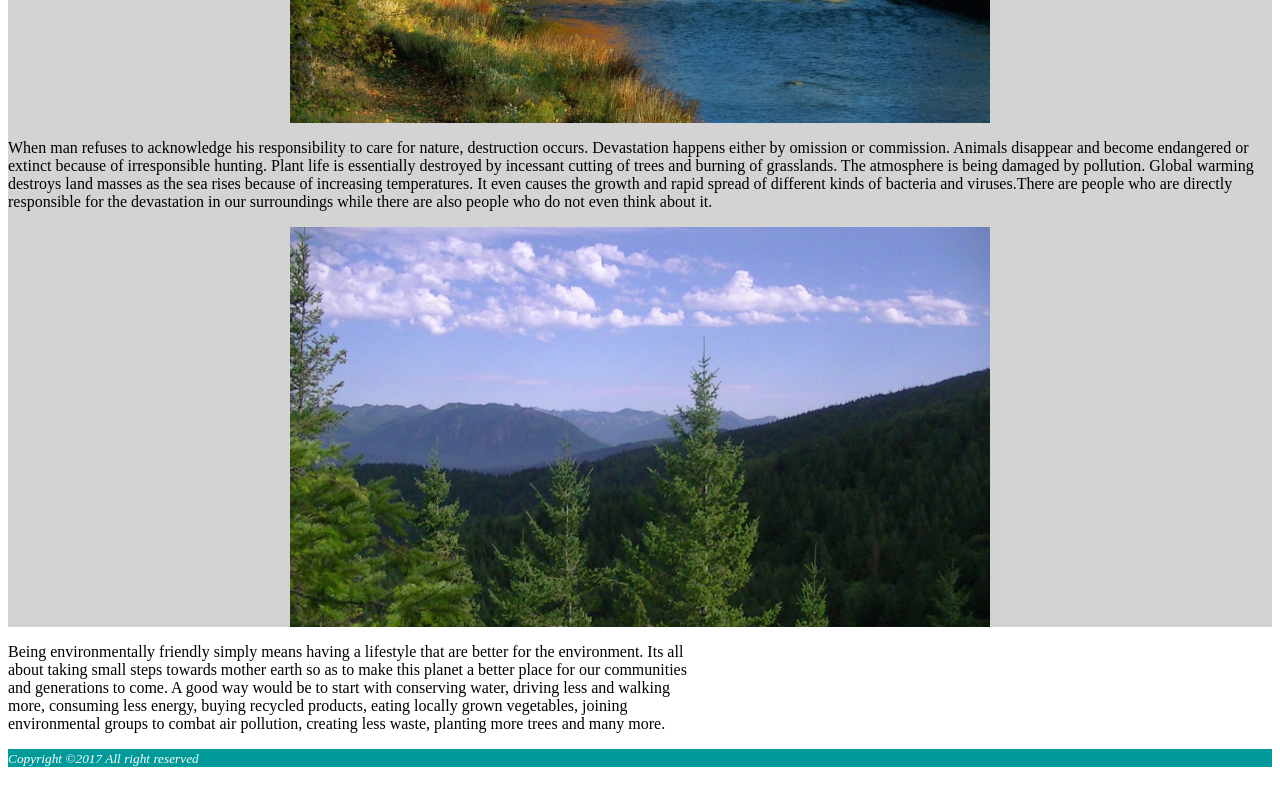
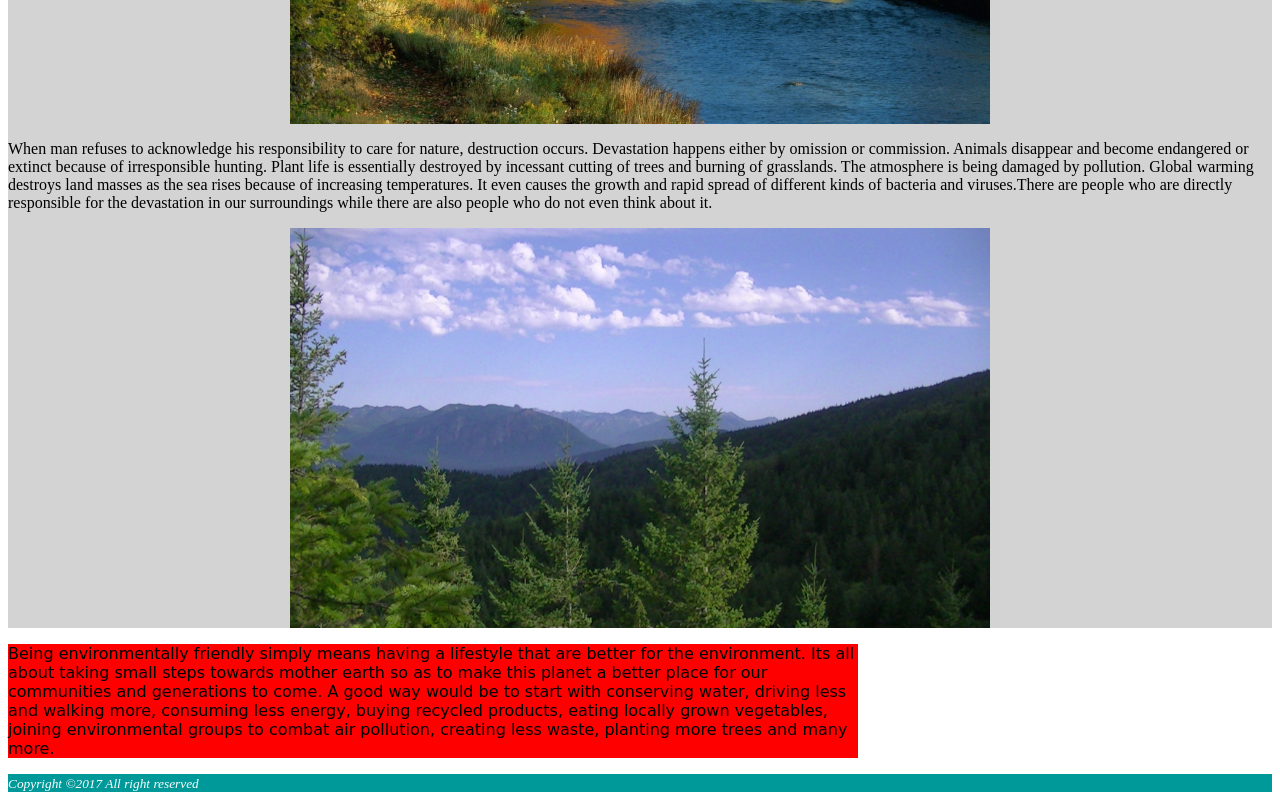
Before and after one commit to seblewengale/kebab-style, a plain HTML site: page index.html in a window 1280 px wide. Shown: the part 479-1279 px from the top of the page. Before the commit the page ends 1254 px from the top, so only its background shows below. Drawn offline with Linux system fonts and the light colour scheme.

Commit message:
Update first-stylesheet.css

```diff
--- a/first-stylesheet.css
+++ b/first-stylesheet.css
@@ -1,13 +1,15 @@
 .main {
    text-align: center;
+   font-family: 'Luckiest Guy', cursive;
    background-color: #009999;
    color: white;
     display: block;
-
-     }
+  }
  a:hover {
      background-color: red;
+     transition: all 1s ease 0s;
   }
+
 ul {
   font-weight: bold;
 }
@@ -24,12 +26,21 @@ ul {
     }
 
 .conclution {
-  width: 700px;
+  font-family: 'Lobster', cursive;
+  width: 850px;
+    background: red;
+    -webkit-transition-property: width, height;
+    -webkit-transition-duration: 2s;
+    transition-property: width, height;
+    transition-duration: 2s;
+}
+.conclution:hover {
+    width: 300px;
+    height: 300px;
+}
 
-}
   footer {
     background-color: #009999;
     color: white;
     font-style: italic;
-
   }
```
